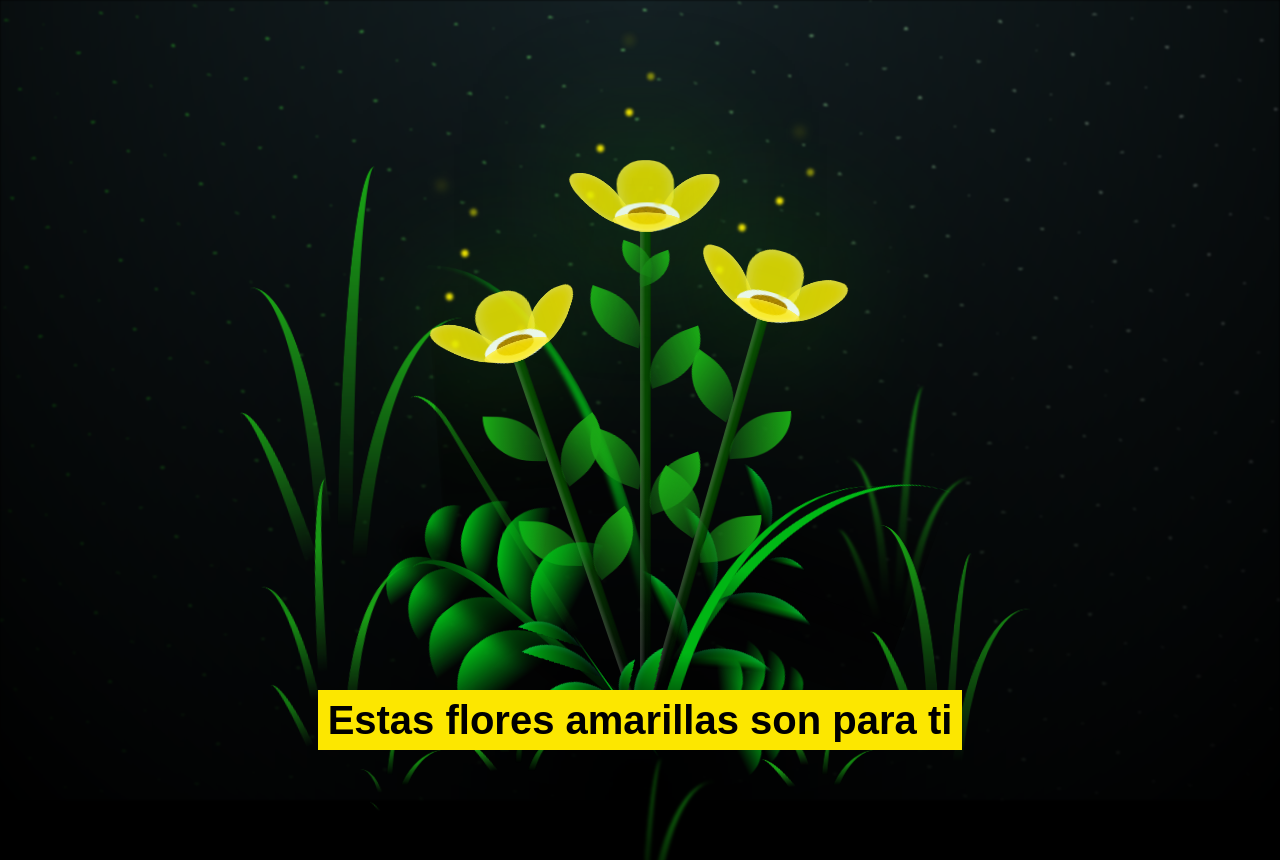
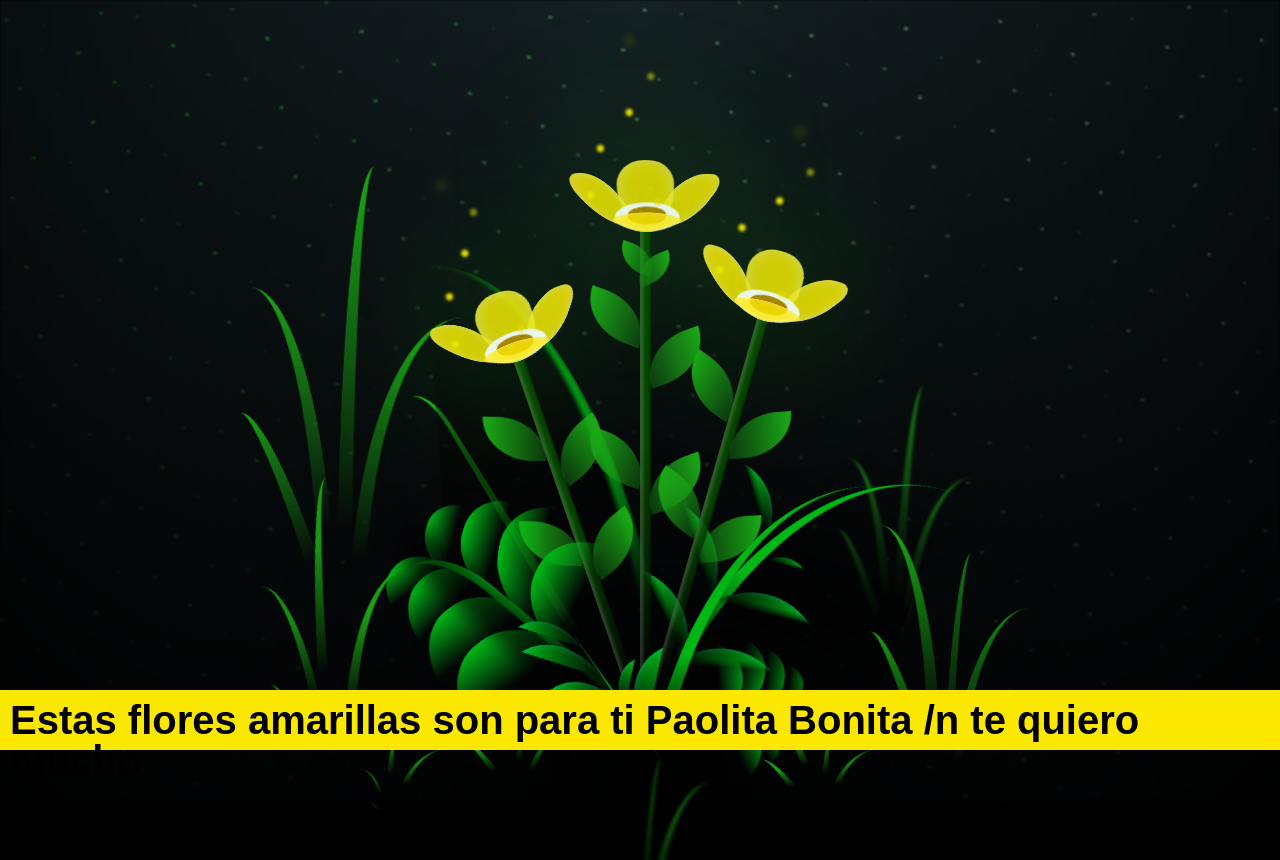
Before and after one commit to 2004Gadiel1994/my-first-static-web-app, a website: page src/index.html in a window 1280 px wide. Shown: the top 860 px of the page. Drawn offline with Linux system fonts and the light colour scheme.

Commit message:
Update index.html

```diff
--- a/src/index.html
+++ b/src/index.html
@@ -306,7 +306,7 @@
       </div>
     </div>
   </div>
-  <div class="message">Estas flores amarillas son para ti</div>
+  <div class="message">Estas flores amarillas son para ti Paolita Bonita /n te quiero mucho</div>
 </body>
 
 </html>
```
